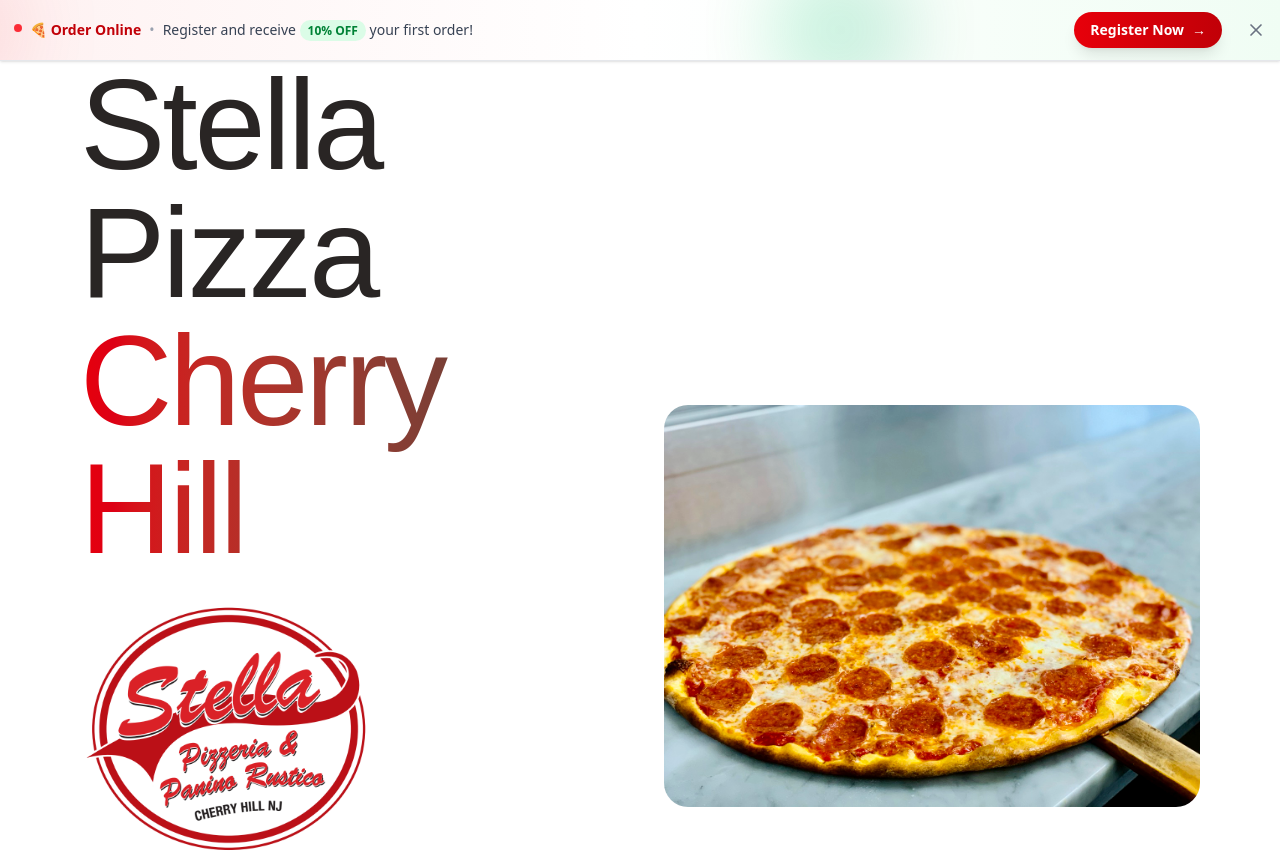
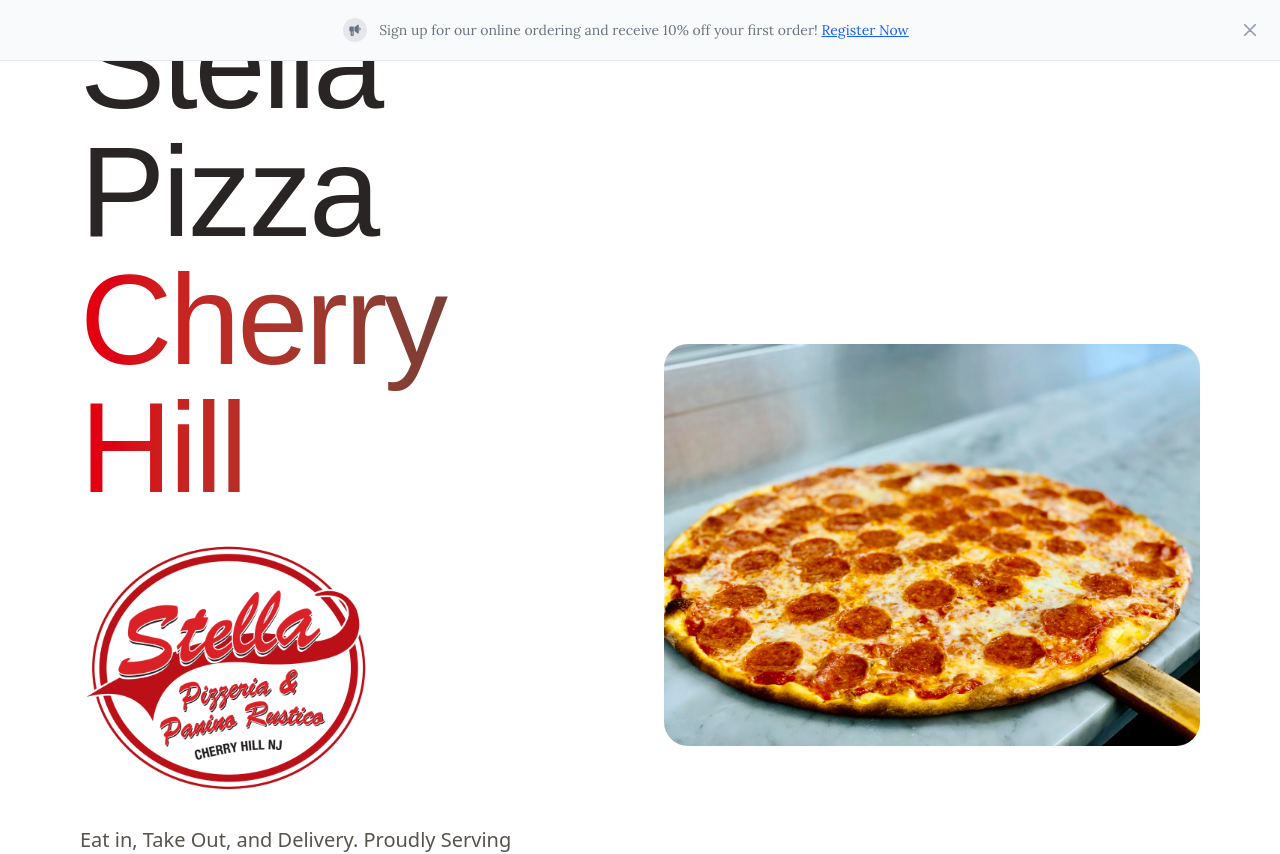
Before and after one commit to arbiosu/stellas, a Next.js app: page / in a window 1280 px wide. Shown: the top 854 px of the page. Built offline with nearby package versions, Linux system fonts and the light colour scheme; a web font is replaced by a local one.

Commit message:
top banner fix

```diff
--- a/src/components/top-banner.tsx
+++ b/src/components/top-banner.tsx
@@ -1,7 +1,9 @@
+// source: https://flowbite.com/docs/components/banner/
+
 'use client';
 
+import Link from 'next/link';
 import { useState } from 'react';
-import { X } from 'lucide-react';
 
 export default function Banner() {
   const [isVisible, setIsVisible] = useState(true);
@@ -9,65 +11,65 @@
   if (!isVisible) return null;
 
   return (
-    <div className='relative isolate flex items-center gap-x-6 overflow-hidden border-b border-gray-200 bg-gradient-to-r from-red-50 via-white to-green-50 px-6 py-3 shadow-sm sm:px-3.5'>
-      {/* Animated background elements */}
     <div
-        className='absolute top-1/2 left-[max(-7rem,calc(50%-52rem))] -z-10 -translate-y-1/2 transform-gpu animate-pulse blur-2xl'
+      id='sticky-banner'
+      tabIndex={-1}
+      className='fixed start-0 top-0 z-50 flex w-full justify-between border-b border-gray-200 bg-gray-50 p-4'
+    >
+      <div className='mx-auto flex items-center'>
+        <p className='font-lora flex items-center text-sm text-gray-500'>
+          <span className='me-3 inline-flex h-6 w-6 shrink-0 items-center justify-center rounded-full bg-gray-200 p-1'>
+            <svg
+              className='h-3 w-3 text-gray-500'
               aria-hidden='true'
+              xmlns='http://www.w3.org/2000/svg'
+              fill='currentColor'
+              viewBox='0 0 18 19'
             >
-        <div className='aspect-square w-36 rounded-full bg-gradient-to-r from-red-400 to-red-600 opacity-20'></div>
-      </div>
-      <div
-        className='absolute top-1/2 left-[max(45rem,calc(50%+8rem))] -z-10 -translate-y-1/2 transform-gpu animate-pulse blur-2xl'
-        aria-hidden='true'
-        style={{ animationDelay: '1s' }}
-      >
-        <div className='aspect-square w-36 rounded-full bg-gradient-to-r from-green-400 to-emerald-600 opacity-20'></div>
-      </div>
-
-      <div className='flex flex-1 flex-wrap items-center gap-x-4 gap-y-2'>
-        <div className='flex items-center gap-2'>
-          <div className='h-2 w-2 animate-bounce rounded-full bg-red-500'></div>
-          <p className='text-sm font-medium text-gray-900'>
-            <strong className='font-bold text-red-700'>🍕 Order Online</strong>
-            <span className='mx-2 text-gray-400'>•</span>
-            <span className='text-gray-700'>Register and receive </span>
-            <span className='rounded-full bg-green-100 px-2 py-0.5 text-xs font-bold text-green-700'>
-              10% OFF
+              <path d='M15 1.943v12.114a1 1 0 0 1-1.581.814L8 11V5l5.419-3.871A1 1 0 0 1 15 1.943ZM7 4H2a2 2 0 0 0-2 2v4a2 2 0 0 0 2 2v5a2 2 0 0 0 2 2h1a2 2 0 0 0 2-2V4ZM4 17v-5h1v5H4ZM16 5.183v5.634a2.984 2.984 0 0 0 0-5.634Z' />
+            </svg>
+            <span className='sr-only'>Light bulb</span>
           </span>
-            <span className='text-gray-700'> your first order!</span>
-          </p>
-        </div>
-      </div>
-
-      <a
+          <span>
+            Sign up for our online ordering and receive 10% off your first
+            order!{' '}
+            <Link
               href='https://stellapizzacherryhillnj.pdqonlineordering.com/'
               target='_blank'
               rel='noopener noreferrer'
-        className='group flex-none transform rounded-full bg-gradient-to-r from-red-600 to-red-700 px-4 py-2 text-sm font-semibold text-white shadow-lg transition-all duration-200 hover:scale-105 hover:from-red-700 hover:to-red-800 hover:shadow-xl focus-visible:outline-2 focus-visible:outline-offset-2 focus-visible:outline-red-600'
+              className='text-blue-600 underline'
+              prefetch={false}
             >
-        <span className='flex items-center gap-2'>
               Register Now
-          <span
-            className='transition-transform duration-200 group-hover:translate-x-1'
-            aria-hidden='true'
-          >
-            →
+            </Link>
           </span>
-        </span>
-      </a>
-
+        </p>
+      </div>
+      <div className='flex items-center'>
         <button
+          data-dismiss-target='#sticky-banner'
           type='button'
           onClick={() => setIsVisible(false)}
-        className='group -m-3 rounded-full p-3 transition-colors duration-200 hover:bg-gray-100 focus-visible:outline-2 focus-visible:outline-offset-2 focus-visible:outline-gray-400'
-        aria-label='Dismiss banner'
+          className='inline-flex h-7 w-7 shrink-0 items-center justify-center rounded-lg p-1.5 text-sm text-gray-400 hover:bg-gray-200 hover:text-gray-900'
         >
-        <X
-          className='h-5 w-5 text-gray-500 transition-colors duration-200 group-hover:text-gray-700'
+          <svg
+            className='h-3 w-3'
             aria-hidden='true'
+            xmlns='http://www.w3.org/2000/svg'
+            fill='none'
+            viewBox='0 0 14 14'
+          >
+            <path
+              stroke='currentColor'
+              strokeLinecap='round'
+              strokeLinejoin='round'
+              strokeWidth='2'
+              d='m1 1 6 6m0 0 6 6M7 7l6-6M7 7l-6 6'
             />
+          </svg>
+          <span className='sr-only'>Close banner</span>
         </button>
+      </div>
     </div>
   );
 }
```
Lines whose indentation alone changed are shown as unchanged.
